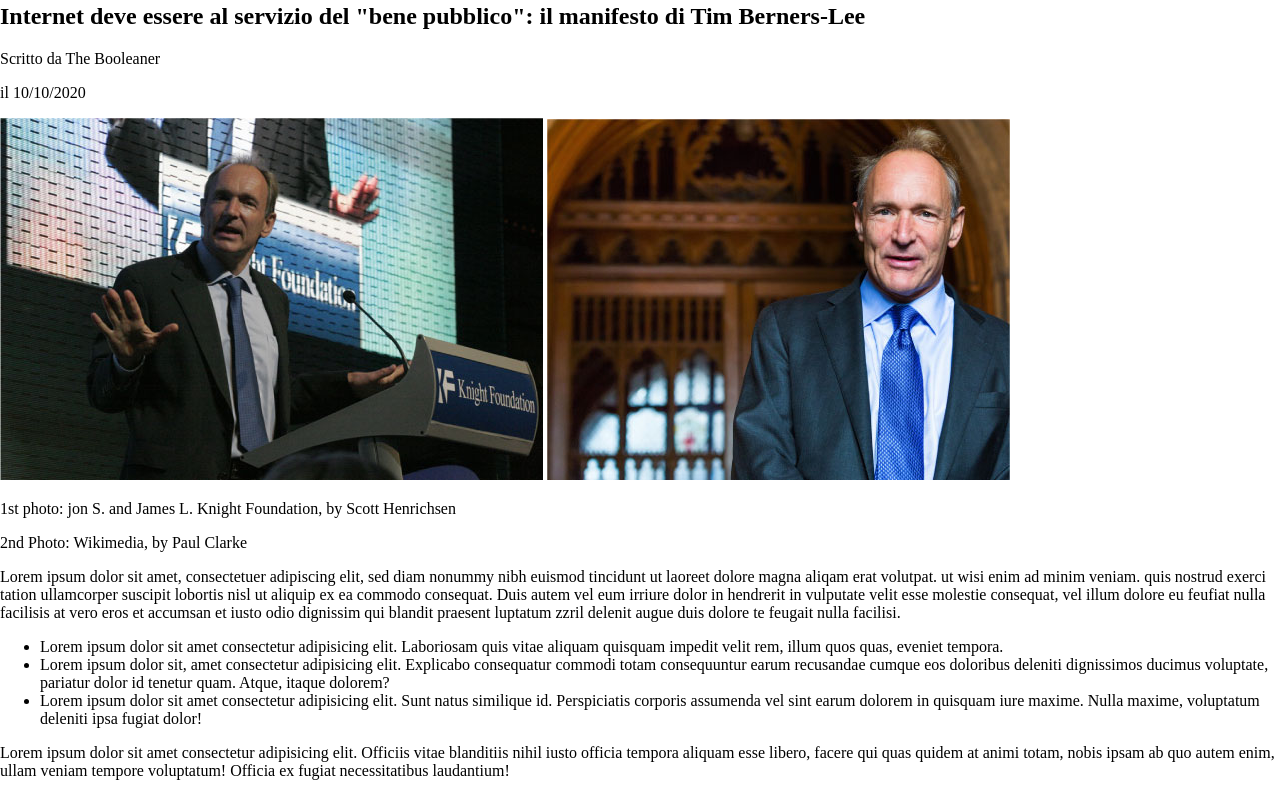
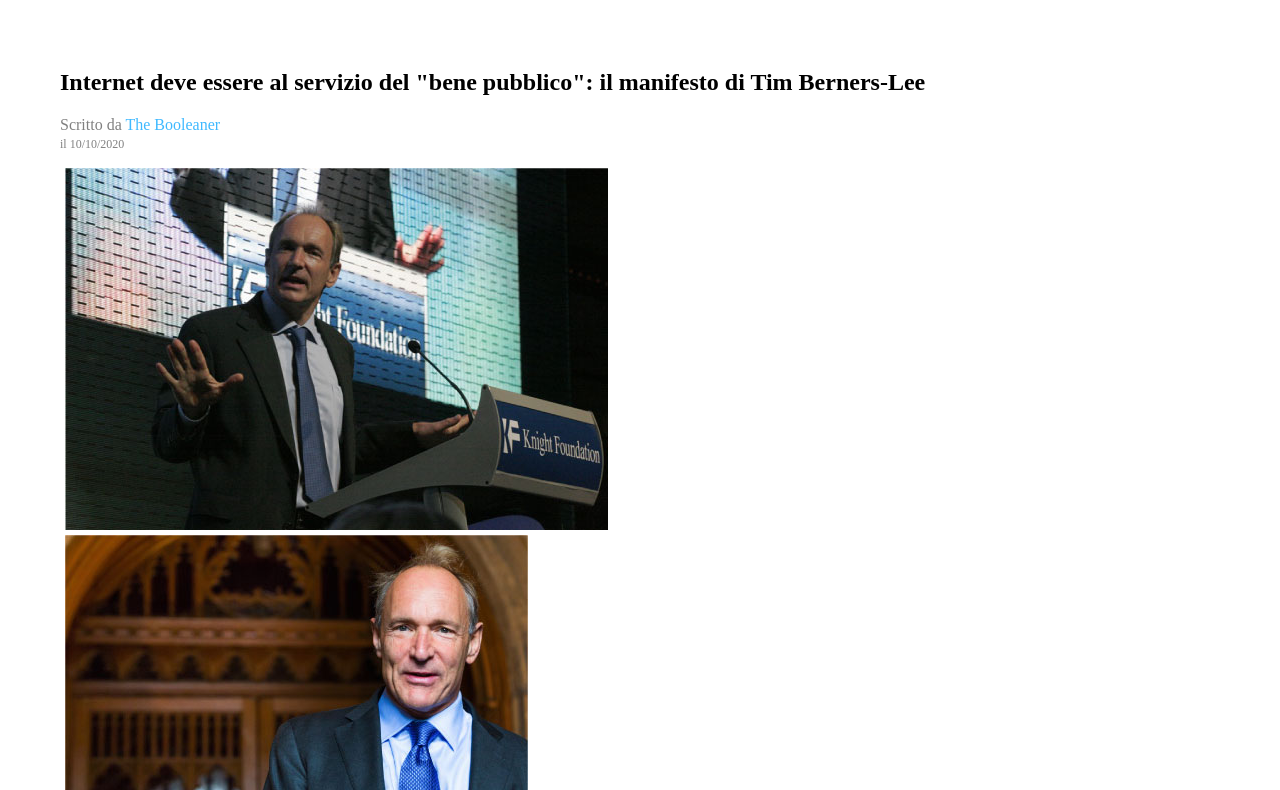
Before and after one commit to Anniballi-Andrea/html-css-booleaner, a plain HTML site: page index.html in a window 1280 px wide. Shown: the part 179-969 px from the top of the page. Drawn offline with Linux system fonts and the light colour scheme.

Commit message:
tring to fix css for title section

```diff
--- a/assests/css/style.css
+++ b/assests/css/style.css
@@ -6,9 +6,40 @@ header{
     background-image: url(../img/pattern.png);
     background-size: 200px 80px;
     background-color: #1490f5;
+    margin-bottom: 0;
+
+}
+
+
+
+main{
+    margin: 0;
+    padding: 60px;
+}
+
+footer{
+    padding: 60px;
 }
 
 #logo{
     width: 150px;
     padding: 60px;
 }
+
+img{
+    display: block;
+    margin: 5px;
+}
+.grey{
+    color: gray;
+}
+
+.blue{
+    color: rgb(63, 185, 255);
+}
+
+.data{
+    font-size: 12px;
+    line-height: 0.5;
+
+}
--- a/index.html
+++ b/index.html
@@ -16,13 +16,17 @@
             <h1>
                 Internet deve essere al servizio del "bene pubblico": il manifesto di Tim Berners-Lee
             </h1>
-            <p>Scritto da The Booleaner</p>
-            <p>il 10/10/2020</p>
+            <p>
+                <span class="grey">Scritto da </span> <span class="blue">The Booleaner</span>
+                <br>
+                <span class="grey"><span class="data"> il 10/10/2020</span></span>
+            </p>
+
         </section>
         <!--title-->
         <div>
-            <img src="./assests/img/tim-1.jpg" alt="">
-            <img src="./assests/img/tim-2.jpg" alt="">
+            <img src="./assests/img/tim-1.jpg" alt="" id="tim_1">
+            <img src="./assests/img/tim-2.jpg" alt="" id="tim_2">
             <p>1st photo: jon S. and James L. Knight Foundation, by Scott Henrichsen</p>
             <p>2nd Photo: Wikimedia, by Paul Clarke</p>
             <p>
```
